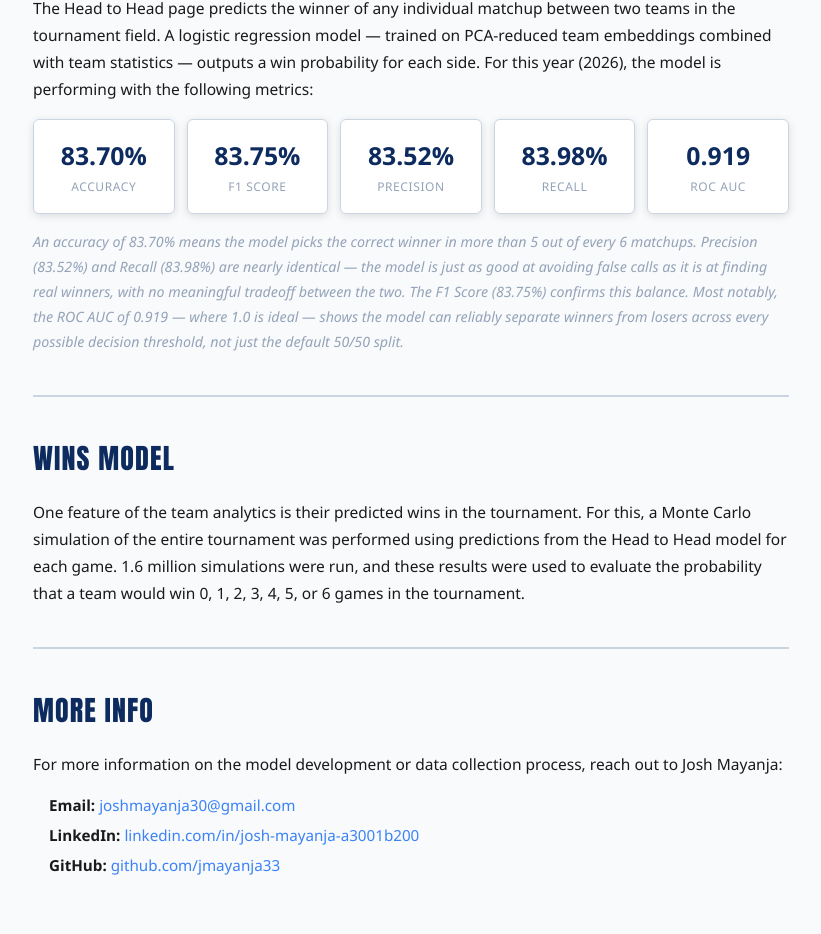
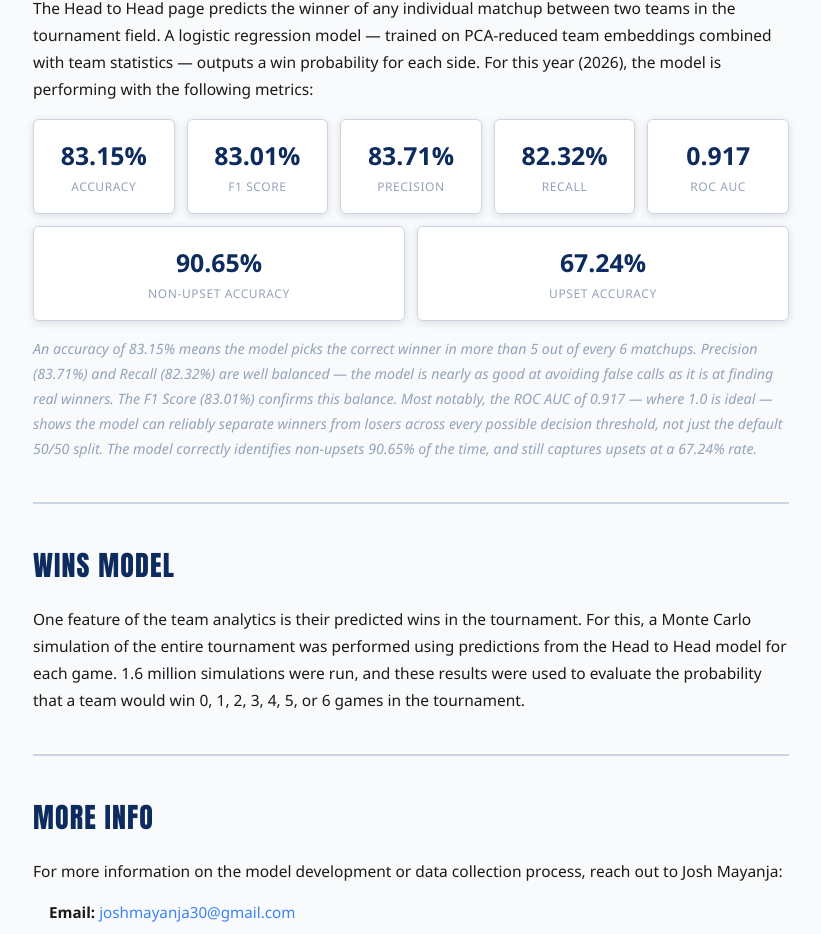
Before and after one commit to jmayanja33/march-madness-pool-analytics, a React (Vite) app in the folder frontend/: page /info in a window 1280 px wide. Shown: the part 940-1874 px from the top of the page, without its empty margins (229-1050 px from the left). Built offline with nearby package versions, Linux system fonts and the light colour scheme.

Commit message:
Updated accuracy info. Updated team cards to have championship section and colored free throw percentage

```diff
--- a/frontend/src/components/TeamCard.css
+++ b/frontend/src/components/TeamCard.css
@@ -140,6 +140,33 @@
 .tc-prob-fill  { height: 100%; background: var(--light-blue); border-radius: 5px; transition: width 0.45s ease; }
 .tc-prob-pct   { width: 44px; text-align: right; color: var(--silver); flex-shrink: 0; }
 
+/* ── Championship probabilities ── */
+/* Two inline stats (Final Four / Championship) displayed side by side. */
+.tc-champ-stats {
+  display: flex;
+  gap: 24px;
+}
+
+.tc-champ-stat {
+  display: flex;
+  flex-direction: column;
+  gap: 2px;
+}
+
+.tc-champ-stat-label {
+  font-size: 0.75rem;
+  color: var(--silver);
+  font-weight: 500;
+  text-transform: uppercase;
+  letter-spacing: 0.04em;
+}
+
+/* Color applied inline via probColor utility */
+.tc-champ-stat-value {
+  font-size: 1.2rem;
+  font-weight: 700;
+}
+
 /* ── Team stats grid ── */
 /* 2-column grid; each cell shows a label above a value. */
 .tc-stats-grid {
--- a/frontend/src/components/TeamCard.jsx
+++ b/frontend/src/components/TeamCard.jsx
@@ -6,15 +6,23 @@ import { probColor } from '../utils/colors';
 import './TeamCard.css';
 
 export default function TeamCard({ team, onRemove }) {
+  const dist = team.win_probability_distribution;
+
+  // Final Four probability: sum of winning 4, 5, or 6 games.
+  const finalFourProb = dist.four_wins + dist.five_wins + dist.six_wins;
+
+  // Championship probability: probability of winning all 6 games.
+  const champProb = dist.six_wins;
+
   // Build win-probability rows for each possible outcome (0–6 wins).
   const winRows = [
-    { label: '0 wins', value: team.win_probability_distribution.zero_wins  },
-    { label: '1 win',  value: team.win_probability_distribution.one_win    },
-    { label: '2 wins', value: team.win_probability_distribution.two_wins   },
-    { label: '3 wins', value: team.win_probability_distribution.three_wins },
-    { label: '4 wins', value: team.win_probability_distribution.four_wins  },
-    { label: '5 wins', value: team.win_probability_distribution.five_wins  },
-    { label: '6 wins', value: team.win_probability_distribution.six_wins   },
+    { label: '0 wins', value: dist.zero_wins  },
+    { label: '1 win',  value: dist.one_win    },
+    { label: '2 wins', value: dist.two_wins   },
+    { label: '3 wins', value: dist.three_wins },
+    { label: '4 wins', value: dist.four_wins  },
+    { label: '5 wins', value: dist.five_wins  },
+    { label: '6 wins', value: dist.six_wins   },
   ];
 
   return (
@@ -63,6 +71,27 @@ export default function TeamCard({ team, onRemove }) {
         </div>
       </section>
 
+      {/* ── Championship Probabilities ── */}
+      <section className="tc-section">
+        <h3 className="tc-section-label">Championship Probability</h3>
+        <div className="tc-champ-stats">
+          {/* Final Four probability: P(4 wins) + P(5 wins) + P(6 wins) */}
+          <div className="tc-champ-stat">
+            <span className="tc-champ-stat-label">Final Four</span>
+            <span className="tc-champ-stat-value" style={{ color: probColor(finalFourProb) }}>
+              {(finalFourProb * 100).toFixed(1)}%
+            </span>
+          </div>
+          {/* Championship probability: P(6 wins) */}
+          <div className="tc-champ-stat">
+            <span className="tc-champ-stat-label">Championship</span>
+            <span className="tc-champ-stat-value" style={{ color: probColor(champProb) }}>
+              {(champProb * 100).toFixed(1)}%
+            </span>
+          </div>
+        </div>
+      </section>
+
       {/* ── Team Stats ── */}
       <section className="tc-section">
         <h3 className="tc-section-label">Team Stats</h3>
@@ -108,7 +137,7 @@ export default function TeamCard({ team, onRemove }) {
                   <td>{p.height}</td>
                   <td>{p.avg_minutes}</td>
                   <td>{p.avg_points}</td>
-                  <td>{p.free_throw_pct}%</td>
+                  <td style={{ color: probColor(p.free_throw_pct / 100), fontWeight: 600 }}>{p.free_throw_pct}%</td>
                 </tr>
               ))}
             </tbody>
--- a/frontend/src/pages/Info.jsx
+++ b/frontend/src/pages/Info.jsx
@@ -79,38 +79,49 @@ export default function Info() {
             <div className="info-metrics-grid">
               <MetricCard
                 label="Accuracy"
-                value="83.70%"
+                value="83.15%"
                 tooltip="Out of every 100 predicted matchups, the model correctly identified the winner this many times. Ideal: 100%"
               />
               <MetricCard
                 label="F1 Score"
-                value="83.75%"
+                value="83.01%"
                 tooltip="A combined measure of precision and recall — how well the model balances finding winners without generating too many false calls. Ideal: 100%"
               />
               <MetricCard
                 label="Precision"
-                value="83.52%"
+                value="83.71%"
                 tooltip="When the model predicted a team would win a matchup, how often it was actually right. Ideal: 100%"
               />
               <MetricCard
                 label="Recall"
-                value="83.98%"
+                value="82.32%"
                 tooltip="Out of all teams that actually won their matchup, the percentage the model successfully identified as the winner. Ideal: 100%"
               />
               <MetricCard
                 label="ROC AUC"
-                value="0.919"
+                value="0.917"
                 tooltip="Measures how well the model separates winners from losers across all possible decision thresholds — a score near 1.0 means it almost never confuses a winner for a loser. Ideal: 1.0"
+              />
+              <MetricCard
+                label="Non-Upset Accuracy"
+                value="90.65%"
+                tooltip="How often the model correctly predicted the outcome of matchups where the favored team won (non-upsets). Ideal: 100%"
+              />
+              <MetricCard
+                label="Upset Accuracy"
+                value="67.24%"
+                tooltip="How often the model correctly predicted the outcome of matchups where the underdog won (upsets). Ideal: 100%"
               />
             </div>
 
             <p className="info-model-detail">
-              An accuracy of 83.70% means the model picks the correct winner in more than 5 out of every
-              6 matchups. Precision (83.52%) and Recall (83.98%) are nearly identical — the model is just
-              as good at avoiding false calls as it is at finding real winners, with no meaningful tradeoff
-              between the two. The F1 Score (83.75%) confirms this balance. Most notably, the ROC AUC of
-              0.919 — where 1.0 is ideal — shows the model can reliably separate winners from losers
-              across every possible decision threshold, not just the default 50/50 split.
+              An accuracy of 83.15% means the model picks the correct winner in more than 5 out of every
+              6 matchups. Precision (83.71%) and Recall (82.32%) are well balanced — the model is nearly
+              as good at avoiding false calls as it is at finding real winners. The F1 Score (83.01%)
+              confirms this balance. Most notably, the ROC AUC of 0.917 — where 1.0 is ideal — shows the
+              model can reliably separate winners from losers across every possible decision threshold, not
+              just the default 50/50 split. The model correctly identifies non-upsets 90.65% of the time,
+              and still captures upsets at a 67.24% rate.
             </p>
           </div>
         </section>
```
Also changed, not shown: 1 other file (tests, documents, lock files or other folders).
